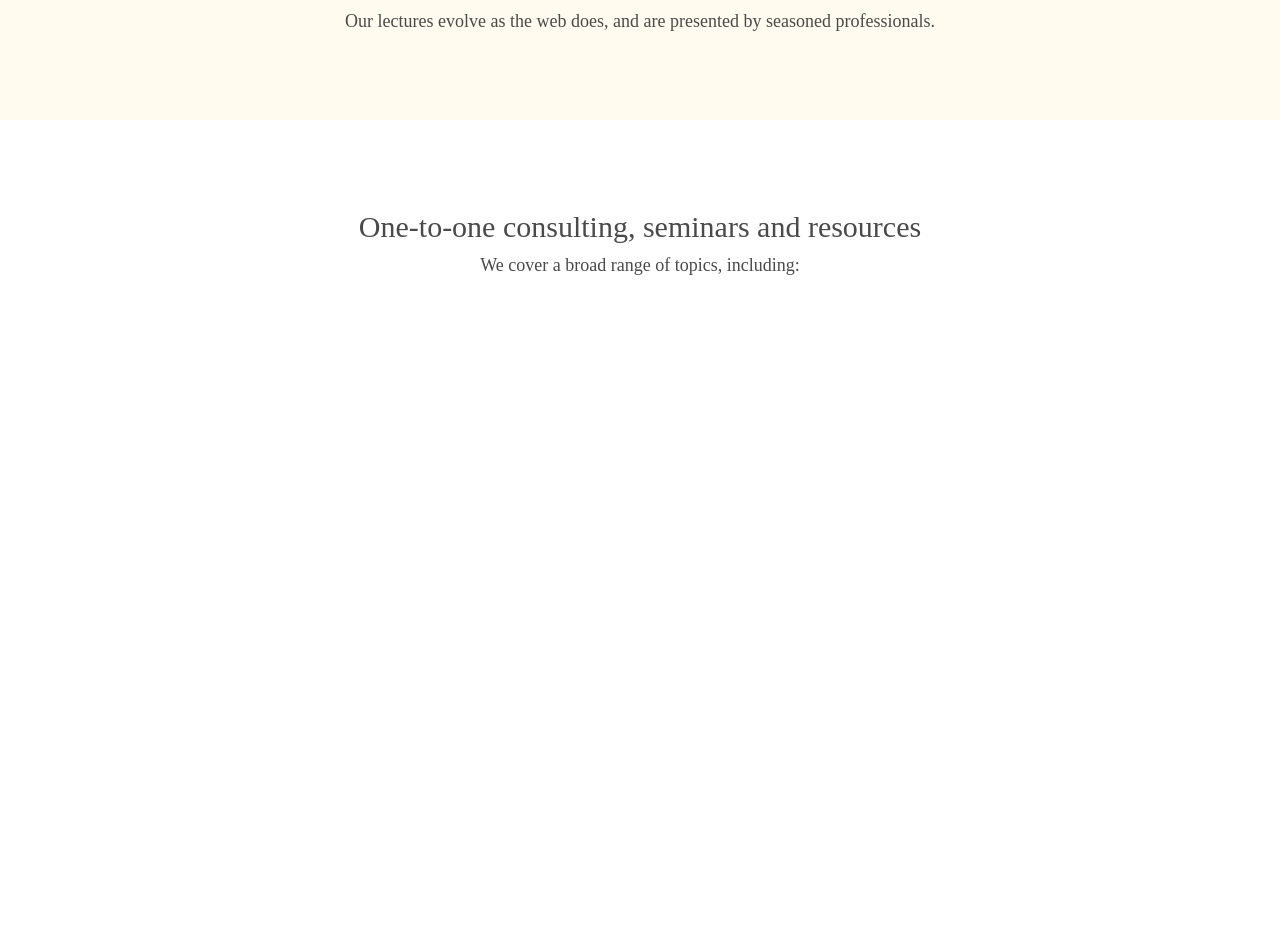
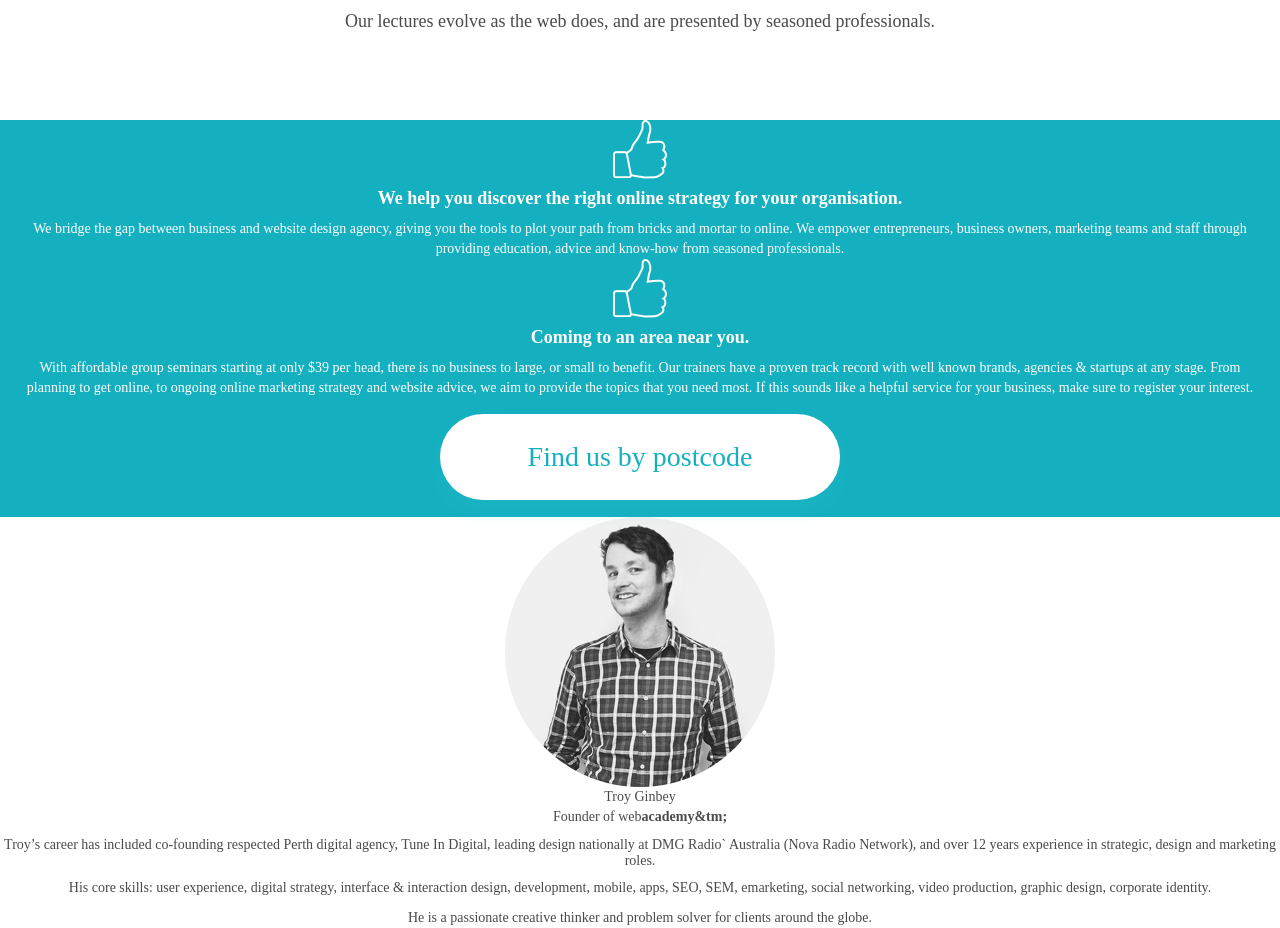
Before and after one commit to itroy/webacademy, a plain HTML site: page index.html in a window 1280 px wide. Shown: the part 1540-2468 px from the top of the page. Before the commit the page ends 1818 px from the top, so only its background shows below. Drawn offline with nearby package versions, Linux system fonts and the light colour scheme.

Commit message:
Why section start + icons

```diff
--- a/Build/assets/styles/main.css
+++ b/Build/assets/styles/main.css
@@ -81,7 +81,7 @@ section {
   font-family: "BLOKKNeue-Regular", serif;
 }
 
-.register-btn {
+.lge-btn {
   width:400px;
   height:86px;
   border:0;
@@ -98,14 +98,34 @@ section {
   margin-bottom: 0.6em;
   /* register your intere: */
 }
-#learn .row {
+
+/* Sections */
+
+section#learn .row {
   margin-top: 5em;
 }
-#learn .row + aside {
+section#learn .row + aside {
   margin-top: 3em;
   margin-bottom: 3em;
 }
-#learn {
+section#learn {
   min-height: 960px;
-  background: #FFFBEE;
 }
+
+section#why {
+  background: #15B0BF;
+  color:white;
+}
+section#why button {
+  border-radius: 60px;
+/* Rectangle 8: */
+background: #FFFFFF;
+-moz-box-shadow:    0px 10px 20px 0px rgba(67,205,230,0.14);
+box-shadow:         0px 10px 20px 0px rgba(67,205,230,0.14);
+font-family: ProximaNova-Regular;
+font-size: 28px;
+color: #15B0BF;
+line-height: 34px;
+
+/* Find us by postcode: */
+}
--- a/assets/styles/main.css
+++ b/assets/styles/main.css
@@ -81,7 +81,7 @@ section {
   font-family: "BLOKKNeue-Regular", serif;
 }
 
-.register-btn {
+.lge-btn {
   width:400px;
   height:86px;
   border:0;
@@ -98,14 +98,34 @@ section {
   margin-bottom: 0.6em;
   /* register your intere: */
 }
-#learn .row {
+
+/* Sections */
+
+section#learn .row {
   margin-top: 5em;
 }
-#learn .row + aside {
+section#learn .row + aside {
   margin-top: 3em;
   margin-bottom: 3em;
 }
-#learn {
+section#learn {
   min-height: 960px;
-  background: #FFFBEE;
 }
+
+section#why {
+  background: #15B0BF;
+  color:white;
+}
+section#why button {
+  border-radius: 60px;
+/* Rectangle 8: */
+background: #FFFFFF;
+-moz-box-shadow:    0px 10px 20px 0px rgba(67,205,230,0.14);
+box-shadow:         0px 10px 20px 0px rgba(67,205,230,0.14);
+font-family: ProximaNova-Regular;
+font-size: 28px;
+color: #15B0BF;
+line-height: 34px;
+
+/* Find us by postcode: */
+}
--- a/index.html
+++ b/index.html
@@ -39,7 +39,7 @@
       simple seminars for small business and marketers.
       </aside>
       <p><strong>Take control of your website.</strong> Opening night: Wed August 13, 2014.</p>
-      <button class="register-btn">register your interest</button>
+      <button class="lge-btn">register your interest</button>
       <p>Have a team? Make a group booking and save.</p>
     </div>
   </div>
@@ -93,17 +93,28 @@
     </div>
   </section>
 
-  <div class="container-fluid">
-    <h2>One-to-one consulting, seminars and resources</h2>
-    <aside>We cover a broad range of topics, including:</aside>
-
-
-
-  </div>
-
-  <!-- Offering learning and resources for the following topics: -->
+  <section id="why">
+    <div class="container-fluid">
+      <img src="assets/img/icon-thumbsup.png" alt="Good Online Strategy">
+      <h4>We help you discover the right online strategy for your organisation.</h4>
+      <aside>We bridge the gap between business and website design agency, giving you the tools to plot your path from bricks and mortar to online. We empower entrepreneurs, business owners, marketing teams and staff through providing education, advice and know-how from seasoned professionals.</aside>
+      <img src="assets/img/icon-thumbsup.png" alt="Good Online Strategy">
+      <h4>Coming to an area near you.</h4>
+      <aside>With affordable group seminars starting at only $39 per head, there is no business to large, or small to benefit. Our trainers have a proven track record with well known brands, agencies & startups at any stage. From planning to get online, to ongoing online marketing strategy and website advice, we aim to provide the topics that you need most. If this sounds like a helpful service for your business, make sure to register your interest.</aside>
+      <button class="lge-btn">Find us by postcode</button>
+    </div>
+</section>
 
   <!-- About the founder (me) / Background -->
+  <section id="about">
+    <img src="assets/img/troy-ginbey.png" alt="Troy Ginbey, Founder of Web Academy">
+    <div class="aside">Troy Ginbey</div>
+    <p>Founder of web<strong>academy&tm;</strong></p>
+    <h5>Troy’s career has included co-founding respected Perth digital agency,
+Tune In Digital, leading design nationally at DMG Radio`   Australia (Nova Radio Network), and over 12 years experience in strategic, design and marketing roles.</h5>
+    <p>His core skills: user experience, digital strategy, interface & interaction design, development, mobile, apps, SEO, SEM, emarketing, social networking, video production, graphic design, corporate identity.</p>
+    <p>He is a passionate creative thinker and problem solver for clients around the globe.</p>
+  </section>
 
   <!-- Where / venue -->
 
```
Also changed, not shown: Build/index.html (+21 -32 lines), Build/assets/img/icon-globe.png (added), Build/assets/img/icon-thumbsup.png (added), Build/assets/img/icon-thumbsup@2x.png (added), assets/img/icon-globe.png (added), assets/img/icon-thumbsup.png (added), assets/img/icon-thumbsup@2x.png (added), 2 other files.
